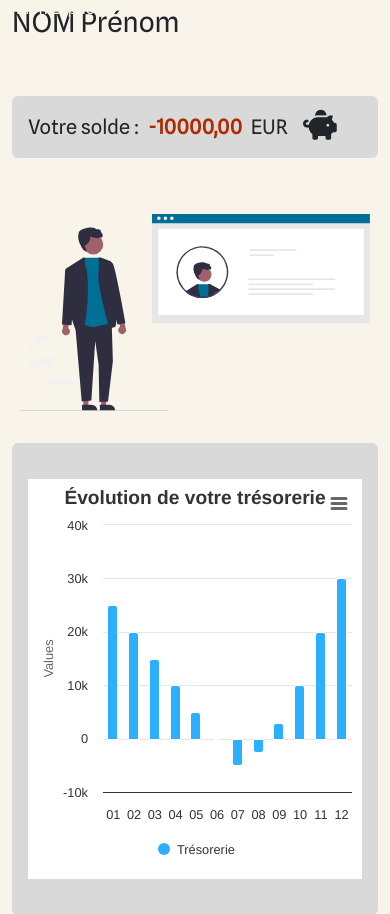
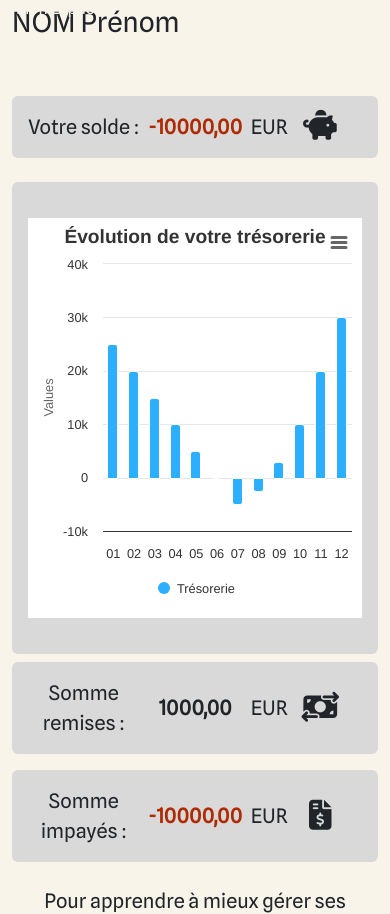
Before and after one commit to FC-Rats/PimpMyPaids, a PHP site: page /clientSpace.php in a window 390 px wide. Shown: the part 175-1089 px from the top of the page. Run offline with PHP 8.4, Linux system fonts and the light colour scheme.

Commit message:
responsive clientspace

```diff
--- a/clientSpace.php
+++ b/clientSpace.php
@@ -41,7 +41,7 @@
             <span class="col-1" id="devise">EUR</span>
             <i class="fa-solid fa-piggy-bank fa-xl fa-bounce col-3"></i>
           </div>
-          <div class="align-items-center justify-content-center text-center pt-5">
+          <div class="align-items-center justify-content-center text-center pt-5 d-none d-sm-block">
             <img class="p-2 img-fluid" src="assets/img/profile.svg" alt="Profil de compte" title="Profil de compte" />
           </div>
         </div>
```
